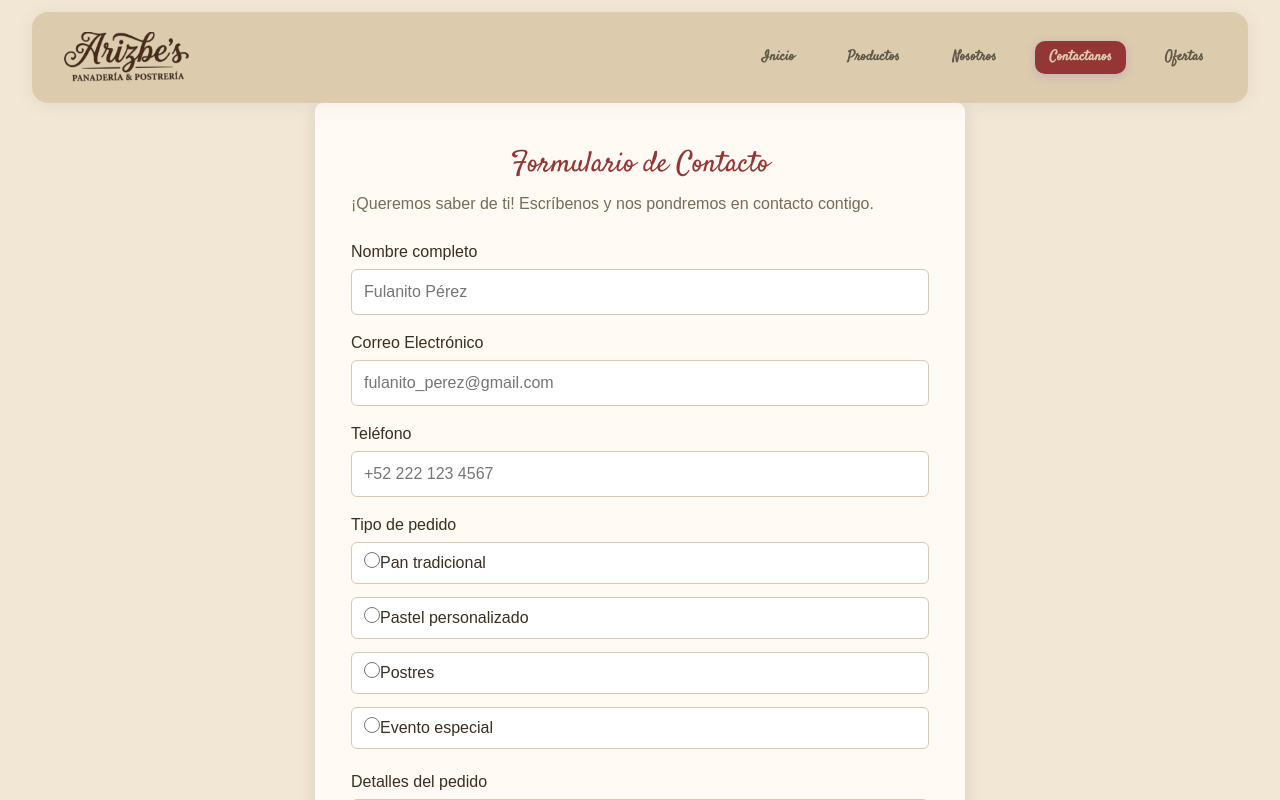
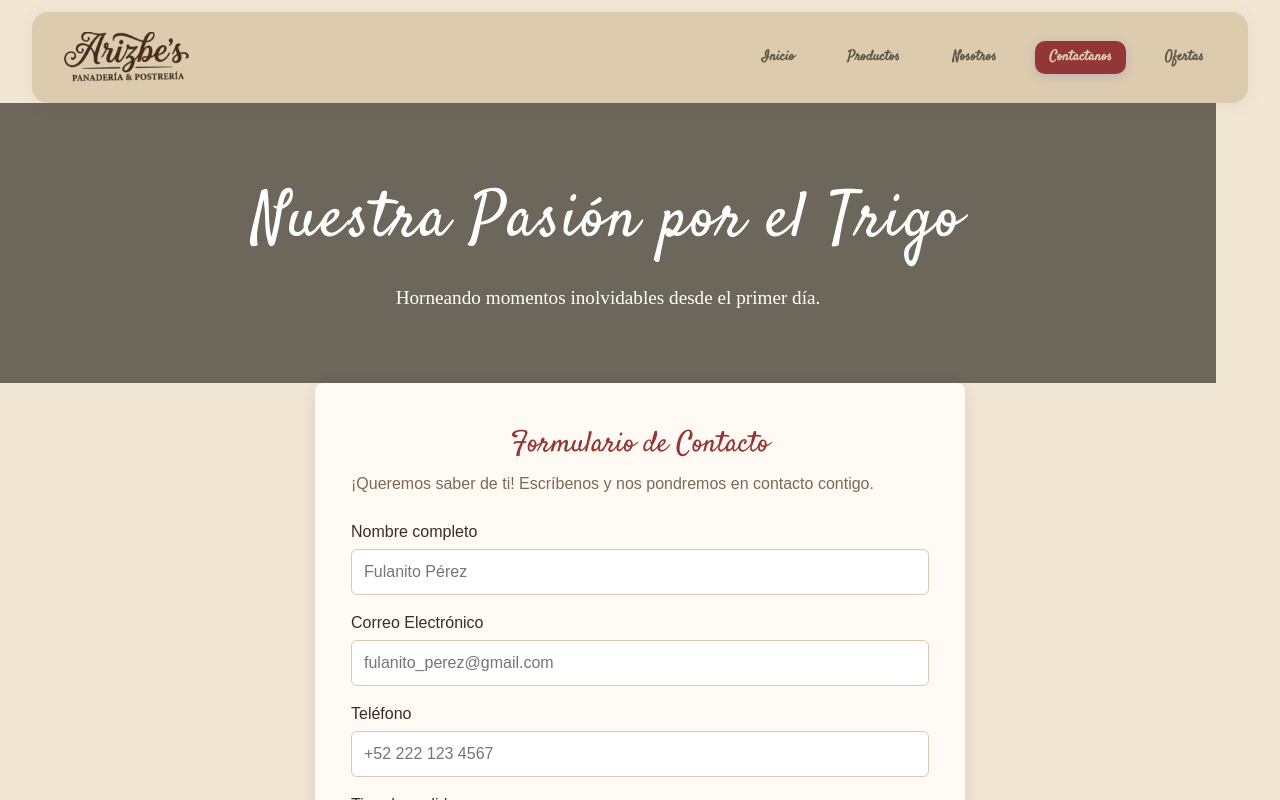
Before and after one commit to Chamo1507/Arizbe-s-React, a React (Vite) app: page /Contacto in a window 1280 px wide. Shown: the top 800 px of the page. Built offline with nearby package versions, Linux system fonts and the light colour scheme; a web font is replaced by a local one.

Commit message:
actualizacion general

```diff
--- a/src/components/BannerTitulo/BannerTitulo.css
+++ b/src/components/BannerTitulo/BannerTitulo.css
@@ -0,0 +1,34 @@
+.banner-titulo {
+  background-color: #6d675b;
+  height: 35vh;
+  min-height: 250px;
+  display: flex;
+  align-items: center;
+  justify-content: center;
+  text-align: center;
+  color: white;
+  width: 95vw;
+}
+
+.banner-content h1 {
+  font-size: 4rem;
+  margin-bottom: 15px;
+  font-weight: normal;
+  letter-spacing: 2px;
+}
+
+.banner-content p {
+  font-size: 1.2rem;
+  margin: 0;
+}
+
+@media (max-width: 768px) {
+  .banner-content h1 {
+    font-size: 2.8rem;
+  }
+
+  .banner-content p {
+    font-size: 1rem;
+    padding: 0 15px;
+  }
+}
--- a/src/components/BannerTitulo/BannerTitulo.jsx
+++ b/src/components/BannerTitulo/BannerTitulo.jsx
@@ -0,0 +1,17 @@
+import './BannerTitulo.css';
+
+const BannerTitulo = ({
+  titulo = "Nuestra Pasión por el Trigo",
+  subtitulo = "Horneando momentos inolvidables desde el primer día."
+}) => {
+  return (
+    <section className="banner-titulo">
+      <div className="banner-content">
+        <h1 className="satisfy-regular">{titulo}</h1>
+        <p>{subtitulo}</p>
+      </div>
+    </section>
+  );
+};
+
+export default BannerTitulo;
--- a/src/pages/Contacto.jsx
+++ b/src/pages/Contacto.jsx
@@ -1,8 +1,14 @@
 import PHFormulario from "../components/PHFormulario/PHFormulario";
+import BannerTitulo from "../components/BannerTitulo/BannerTitulo";
 import "./Contacto.css";
 
 const Contacto = () => {
-  return <PHFormulario />;
+  return (
+    <>
+      <BannerTitulo />
+      <PHFormulario />
+    </>
+  );
 };
 
 export default Contacto;
--- a/src/pages/Ofertas.jsx
+++ b/src/pages/Ofertas.jsx
@@ -1,11 +1,11 @@
-import BannerOferta from "../components/ofertaBanner";
-import TarjetaProducto from "../components/TarjetaProducto";
+/*import BannerOferta from "../components/ofertaBanner";
+import TarjetaProducto from "../components/TarjetaProducto";*/
 
 const Ofertas = () => {
   return (
     <>
       <main className="container">
-        <div className="grid-productos">
+        {/*<div className="grid-productos">
           <TarjetaProducto
             nombre="Roles de Canela (4 pack)"
             precioOriginal={120}
@@ -26,7 +26,7 @@ const Ofertas = () => {
             precioOferta={65}
             imagen="/2do_Proyecto_Arizbe-s/ASSETS/IMG/rol3.jpeg"
           />
-        </div>
+        </div>*/}
       </main>
     </>
   );
```
